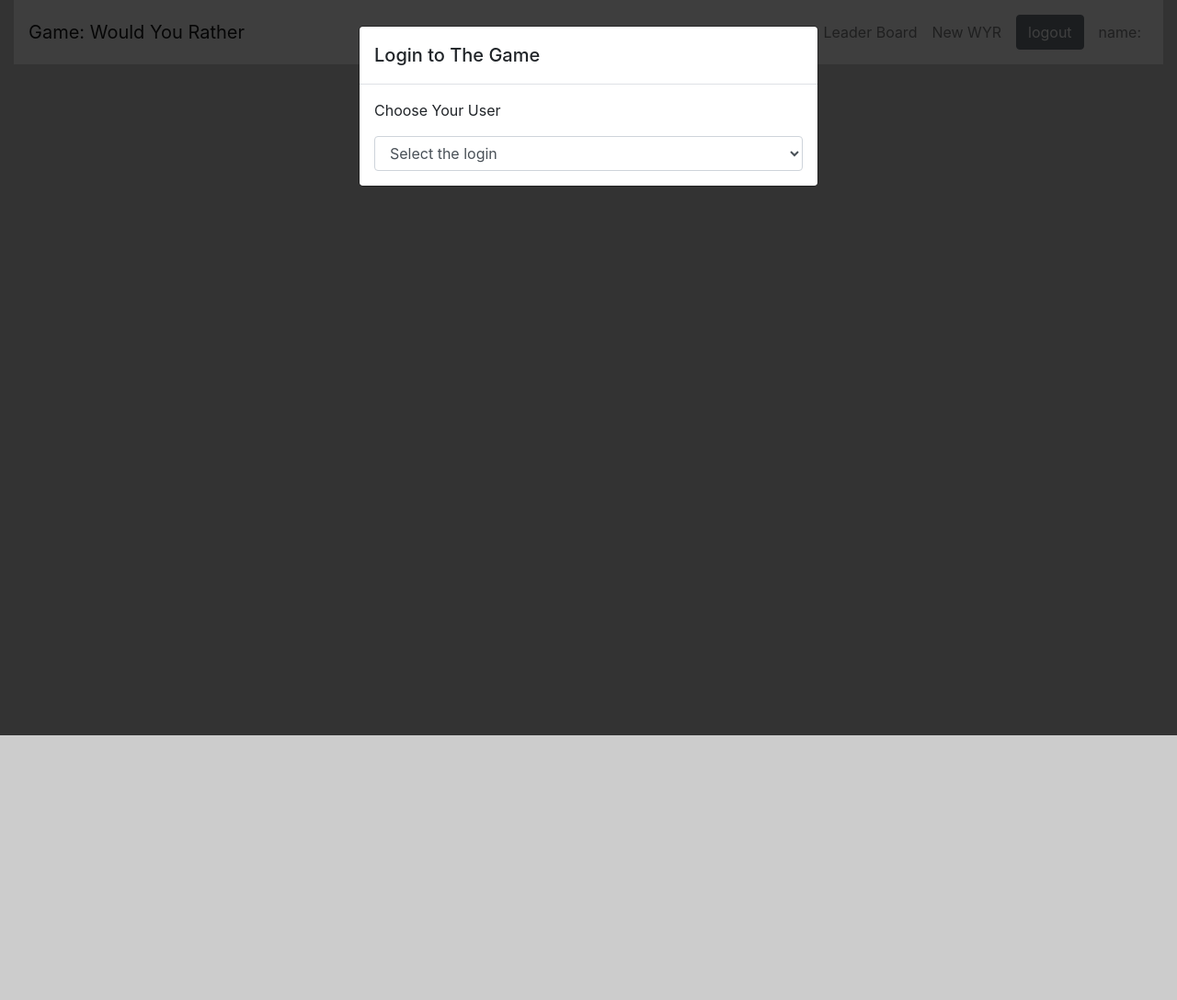
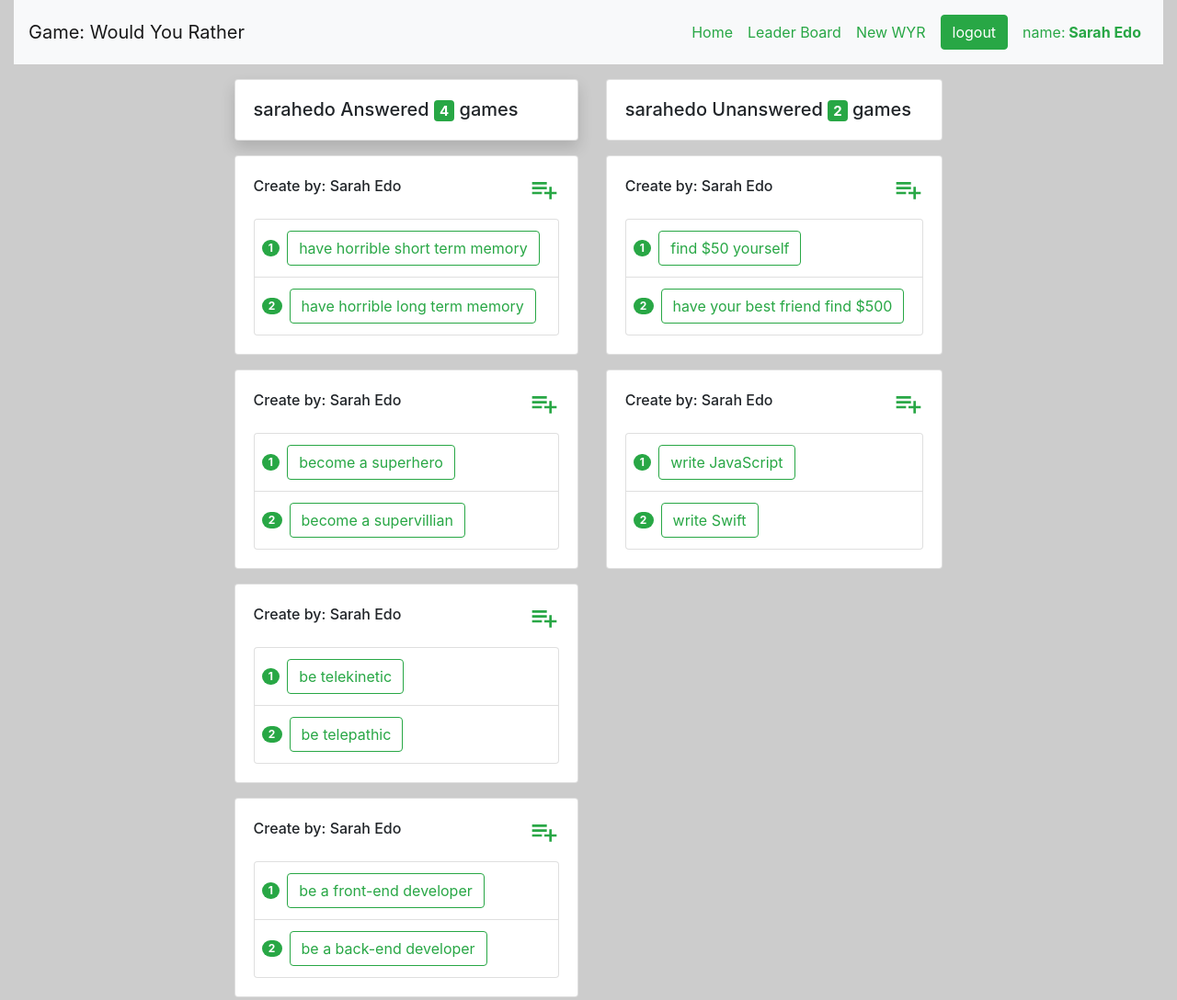
Before and after one commit to xavierartot/would-you-rather, a React app: page / in a window 1280 px wide. Shown: the whole page at 92% size. Before the commit the page ends 800 px from the top, so only its background shows below. Built offline with nearby package versions, Linux system fonts and the light colour scheme.

Commit message:
add icons, create pages and nav

```diff
--- a/package.json
+++ b/package.json
@@ -8,6 +8,7 @@
     "prop-types": "^15.6.2",
     "react": "^16.4.2",
     "react-dom": "^16.4.2",
+    "react-icons": "^3.0.5",
     "react-redux": "^5.0.7",
     "react-redux-loading": "^1.0.1",
     "react-router-dom": "^4.3.1",
--- a/src/actions/shared.js
+++ b/src/actions/shared.js
@@ -16,7 +16,7 @@ export function handleInitialData() { // middleware thunk
         // promise which will pass to us an object with users and questions properties
         // let's add users, questions to the redux store
         dispatch(receiveUsers(users))
-        dispatch(setAuthedUser(null)) // null by default
+        dispatch(setAuthedUser('sarahedo')) // null by default
         dispatch(receiveQuestions(questions))
         // dispatch(hideLoading()) // hide the loading bar
       })
--- a/src/actions/template.js
+++ b/src/actions/template.js
@@ -8,7 +8,6 @@ export function changeTemplate(color) {
 }
 export function handleTemplate(color) {
   return (dispatch, getState) => {
-    const { authedUser } = getState()
     dispatch(changeTemplate(color))
   }
 }
--- a/src/components/UsersFormSelect.js
+++ b/src/components/UsersFormSelect.js
@@ -3,7 +3,7 @@ import { connect } from 'react-redux'
 import { Input } from 'reactstrap'
 import { setAuthedUser } from '../actions/authedUser'
 import { handleTemplate } from '../actions/template'
-import random from 'lodash/random'
+import templateBootstrap from '../utils/template'
 
 class UsersFormSelect extends Component {
   handleChange= (event) => {
@@ -11,18 +11,7 @@ class UsersFormSelect extends Component {
     const { dispatch } = this.props,
       value = event.target.value
     value && dispatch(setAuthedUser(value))
-
-    const arrayColors = [
-      'primary',
-      'secondary',
-      'success',
-      'danger',
-      'warning',
-      'info',
-      'dark',
-    ]
-    const randColor = arrayColors[random(0, arrayColors.length)]
-    value && dispatch(handleTemplate(randColor))
+    value && dispatch(handleTemplate(templateBootstrap()))
   }
 
   render() {
--- a/src/containers/Add.js
+++ b/src/containers/Add.js
@@ -0,0 +1,13 @@
+import React, { Component } from 'react'
+
+class Add extends Component {
+  render() {
+    console.log(this.props)
+    return (
+      <div className="Add">
+        Add
+      </div>
+    )
+  }
+}
+export default Add
--- a/src/containers/App.js
+++ b/src/containers/App.js
@@ -2,8 +2,10 @@ import React, { Component, Fragment } from 'react'
 import { BrowserRouter as Router, Route } from 'react-router-dom'
 import { connect } from 'react-redux'
 import { handleInitialData } from '../actions/shared'
+import { handleTemplate } from '../actions/template'
+import templateBootstrap from '../utils/template'
 // conpoments
-// import Poll from '../containers/Poll'
+import Poll from '../containers/Poll'
 import Home from '../containers/Home'
 import Header from '../containers/Header'
 import LeaderBoard from '../containers/LeaderBoard'
@@ -15,17 +17,28 @@ class App extends Component {
     dispatch(handleInitialData())
   }
   render() {
+    if (this.props.color === undefined) {
+      this.props.dispatch(handleTemplate(templateBootstrap()))
+    }
     return (
       <Router>
         <Fragment>
           <Header />
-          <Home />
-          <Route component={Home} exact path="/" />
-          <Route component={LeaderBoard} exact path="/leaderboard" />
-          <Route component={Add} exact path="/add" />
+          <div>
+            <Route component={LeaderBoard} path="/leaderboard" />
+            <Route component={Home} exact path="/" />
+            <Route component={Add} path="/add/:id" />
+            <Route component={Poll} path="/Poll" />
+          </div>
         </Fragment>
       </Router>
     )
   }
 }
-export default connect()(App)
+
+function mapStateToProps({ template }, props) {
+  return {
+    color: template.color,
+  }
+}
+export default connect(mapStateToProps)(App)
--- a/src/containers/DisplayQuestions.js
+++ b/src/containers/DisplayQuestions.js
@@ -1,10 +1,11 @@
 import React, { Component } from 'react'
 import { connect } from 'react-redux'
 import { Link, withRouter } from 'react-router-dom' // withRouter allow to connect the route as property with connect
-import {
-  ListGroup, ListGroupItem, Badge,
-  Card, Button, CardTitle, CardText, Row, Col, CardSubtitle,
-} from 'reactstrap'
+import { ListGroup, ListGroupItem, Badge, CardSubtitle } from 'reactstrap'
+// import { IoMdAdd } from 'react-icons/io'
+import { MdPlaylistAdd } from 'react-icons/md'
+
+// import { FaBeer } from 'react-icons/fa'
 
 class DisplayQuestions extends Component {
   render() {
@@ -13,25 +14,30 @@ class DisplayQuestions extends Component {
     if (idQuestions === null) {
       return <p>This question doesn't exist</p>
     }
-    // console.log(idQuestions)
+    const { id, optionTwo, optionOne } = idQuestions
     return (
       <div>
-        <CardSubtitle className="mb-3">Create by: {user.name}</CardSubtitle>
+        <div className="d-flex justify-content-between mb-3">
+          <CardSubtitle className="d-flex align-items-center">Create by: {user.name}</CardSubtitle>
+          <Link className="d-flex align-items-center" to={`/add/${id}`}>
+            <MdPlaylistAdd className={`text-${color} plus-icons `} />
+          </Link>
+        </div>
         <div className="card-text">
           <ListGroup>
             <ListGroupItem className="justify-content-between pl-2">
-              <Badge className="mr-2" pill>1</Badge>
+              <Badge className="mr-2" color={color} pill>1</Badge>
               <Link to={`/Poll/${idQuestions.id}`}>
-                <button className={`btn btn-${color}`}>
-                  {idQuestions.optionOne.text}
+                <button className={`btn btn-outline-${color}`}>
+                  {optionOne.text}
                 </button>
               </Link>
             </ListGroupItem>
             <ListGroupItem className="justify-content-between pl-2">
-              <Badge className="mr-2" pill>2</Badge>
+              <Badge className="mr-2" color={color} pill>2</Badge>
               <Link to={`/Poll/${idQuestions.id}`}>
-                <button className={`btn btn-${color}`}>
-                  {idQuestions.optionTwo.text}
+                <button className={`btn btn-outline-${color}`}>
+                  {optionTwo.text}
                 </button>
               </Link>
             </ListGroupItem>
--- a/src/containers/Header.js
+++ b/src/containers/Header.js
@@ -1,6 +1,6 @@
 import React, { Component } from 'react'
 import { connect } from 'react-redux'
-// import { Link } from 'react-router-dom'
+import { Link } from 'react-router-dom'
 import { unAuthedUser } from '../actions/unAuthedUser'
 import {
   Collapse,
@@ -11,36 +11,52 @@ import {
   NavItem,
   NavLink,
   Button,
+  Popover, PopoverHeader, PopoverBody,
 } from 'reactstrap'
 
 class Header extends Component {
+    state = {
+      isOpen: false,
+      popoverOpen: false,
+    }
+  toggle = () => {
+    this.setState({
+      isOpen: !this.state.isOpen,
+    })
+  }
+  togglePopHover = () => {
+    this.setState({
+      popoverOpen: !this.state.popoverOpen,
+    })
+  }
   logout = (event) => {
     const { dispatch } = this.props
     event.preventDefault()
     dispatch(unAuthedUser(null))// logout
   }
   render() {
-    const { authedUser, user, color } = this.props
-    console.log(user)
+    const { user, color } = this.props
+    const { name, avatarURL, id } = user
+    // console.log(user)
     return (
       <div className="Header mb-3">
         <Navbar color="light" expand="md" light>
           <NavbarBrand href="/">Game: Would You Rather</NavbarBrand>
           <NavbarToggler onClick={this.toggle} />
-          <Collapse isOpen navbar>
+          <Collapse isOpen={this.state.isOpen} navbar>
             <Nav className="ml-auto" navbar>
               <NavItem className="d-flex align-items-center">
-                <NavLink className={`text-${color}`} to="/">
+                <NavLink className={`text-${color}`} tag={Link} to="/">
                   Home
                 </NavLink>
               </NavItem>
               <NavItem className="d-flex align-items-center">
-                <NavLink className={`text-${color}`} to="/leaderboard">
+                <NavLink className={`text-${color}`} tag={Link} to="/leaderboard">
                   Leader Board
                 </NavLink>
               </NavItem>
               <NavItem className="d-flex align-items-center">
-                <NavLink className={`text-${color}`} to="/add">
+                <NavLink className={`text-${color}`} tag={Link} to="/add">
                   New WYR
                 </NavLink>
               </NavItem>
@@ -50,9 +66,16 @@ class Header extends Component {
                 </NavLink>
               </NavItem>
               <NavItem className="d-flex align-items-center">
-                <NavLink className={`text-${color}`}> name:
-                  <span className="font-weight-bold">{user.name}</span>
+                <NavLink className={`text-${color}`} id="Popover1" onClick={this.togglePopHover}> name:
+                  <span className="font-weight-bold"> {user.name}</span>
                 </NavLink>
+                <Popover isOpen={this.state.popoverOpen} placement="bottom" target="Popover1" toggle={this.togglePopHover}>
+                  <PopoverHeader>login as :{id}</PopoverHeader>
+                  <PopoverBody className="popover-body d-flex justify-content-around align-items-center">
+                    <img alt={id} className="rounded-circle mr-2" src={avatarURL} style={{ height: '40px', width: '40px' }} />
+                    <p className="mb-0">name: {name}</p>
+                  </PopoverBody>
+                </Popover>
               </NavItem>
             </Nav>
           </Collapse>
@@ -64,7 +87,6 @@ class Header extends Component {
 function mapStateToProps({ authedUser, users, template }) {
   const user = { ...users[authedUser] }
   return {
-    authedUser,
     user,
     color: template.color,
   }
--- a/src/containers/Home.js
+++ b/src/containers/Home.js
@@ -1,20 +1,22 @@
 import React, { Component } from 'react'
 import { connect } from 'react-redux'
-// import Poll from './Poll'
+import PropTypes from 'prop-types'
 import Modal from '../containers/Modal'
 import pullAll from 'lodash/pullAll'
 import DisplayQuestions from './DisplayQuestions'
 import { Card, Row, Col, CardTitle, CardBody, Badge } from 'reactstrap'
 
-import PropTypes from 'prop-types'
-
 class Home extends Component {
   static propTypes = {
-    questionsUnAnswered: PropTypes.array.isRequired,
-    questionsAnswered: PropTypes.array.isRequired,
+    authedUser: PropTypes.string,
+    color: PropTypes.string,
+    questionsUnAnswered: PropTypes.array,
+    questionsAnswered: PropTypes.array,
   }
   render() {
-    const { questionsUnAnswered, questionsAnswered, authedUser } = this.props
+    const {
+      questionsUnAnswered, questionsAnswered, authedUser, color,
+    } = this.props
     if (this.props.authedUser === null) {
       return <Modal buttonLabel="open" />
     }
@@ -22,11 +24,11 @@ class Home extends Component {
     return (
       <div className="Home">
         <Row className="justify-content-md-center">
-          <Col className="col-md-auto mb-3" sm="6" sm="12">
+          <Col className="col-md-auto mb-3" sm="6" xs="12">
             <Card className="mb-3 shadow rounded">
               <CardBody>
                 <CardTitle className="mb-0">
-                  {authedUser } Answered  <Badge>{ questionsAnswered.length}</Badge> games
+                  {authedUser } Answered  <Badge color={color}>{ questionsAnswered.length}</Badge> games
                 </CardTitle>
               </CardBody>
             </Card>
@@ -40,11 +42,11 @@ class Home extends Component {
               ))
             }
           </Col>
-          <Col className="col-md-auto mb-3" sm="6" sm="12">
+          <Col className="col-md-auto mb-3" sm="6" xs="12">
             <Card className="mb-3">
               <CardBody>
                 <CardTitle className="mb-0">
-                  {authedUser } Unanswered  <Badge>{ questionsUnAnswered.length}</Badge> games
+                  {authedUser } Unanswered  <Badge color={color}>{ questionsUnAnswered.length}</Badge> games
                 </CardTitle>
               </CardBody>
             </Card>
@@ -64,7 +66,9 @@ class Home extends Component {
   }
 }
 
-function mapStateToProps({ authedUser, users, questions }) {
+function mapStateToProps({
+  authedUser, users, questions, template,
+}) {
   let questionsAnswered = Object.values(users)
     .filter(e => e.id === authedUser)
     .map(e => e.answers)
@@ -88,6 +92,7 @@ function mapStateToProps({ authedUser, users, questions }) {
     authedUser,
     questionsAnswered,
     questionsUnAnswered,
+    color: template.color,
   }
 }
 export default connect(mapStateToProps)(Home)
--- a/src/containers/LeaderBoard.js
+++ b/src/containers/LeaderBoard.js
@@ -0,0 +1,12 @@
+import React, { Component } from 'react'
+
+class LeaderBoard extends Component {
+  render() {
+    return (
+      <div className="LeaderBoard">
+        LeaderBoard
+      </div>
+    )
+  }
+}
+export default LeaderBoard
--- a/src/index.css
+++ b/src/index.css
@@ -13,3 +13,6 @@ body {
 a {
   cursor: pointer;
 }
+.plus-icons {
+  font-size: 2em;
+}
--- a/src/utils/_DATA.js
+++ b/src/utils/_DATA.js
@@ -2,7 +2,7 @@ let users = {
   sarahedo: {
     id: 'sarahedo',
     name: 'Sarah Edo',
-    avatarURL: 'https://avatars2.githubusercontent.com/u/5130192?s=400&u=4d54b781389b1bdf240a79fb267abe0b3d90fd15&v=4',
+    avatarURL: 'https://github.com/sdras.png',
     answers: {
       '8xf0y6ziyjabvozdd253nd': 'optionOne',
       '6ni6ok3ym7mf1p33lnez': 'optionOne',
@@ -14,7 +14,7 @@ let users = {
   tylermcginnis: {
     id: 'tylermcginnis',
     name: 'Tyler McGinnis',
-    avatarURL: 'https://avatars2.githubusercontent.com/u/5130192?s=400&u=4d54b781389b1bdf240a79fb267abe0b3d90fd15&v=4',
+    avatarURL: 'https://github.com/tylermcginnis.png',
     answers: {
       vthrdm985a262al8qx3do: 'optionOne',
       xj352vofupe1dqz9emx13r: 'optionTwo',
@@ -24,7 +24,7 @@ let users = {
   johndoe: {
     id: 'johndoe',
     name: 'John Doe',
-    avatarURL: 'https://avatars2.githubusercontent.com/u/5130192?s=400&u=4d54b781389b1bdf240a79fb267abe0b3d90fd15&v=4',
+    avatarURL: 'https://github.com/gaearon.png',
     answers: {
       xj352vofupe1dqz9emx13r: 'optionOne',
       vthrdm985a262al8qx3do: 'optionTwo',
--- /dev/null
+++ b/src/utils/template.js
@@ -0,0 +1,16 @@
+import random from 'lodash/random'
+
+export default function templateBootstrap() {
+  const arrayColors = [
+    'primary',
+    'secondary',
+    'success',
+    'danger',
+    'warning',
+    'info',
+    'dark',
+    'gray',
+  ]
+  const randColor = arrayColors[random(0, arrayColors.length)]
+  return randColor
+}
```
Also changed, not shown: 1 other file.
